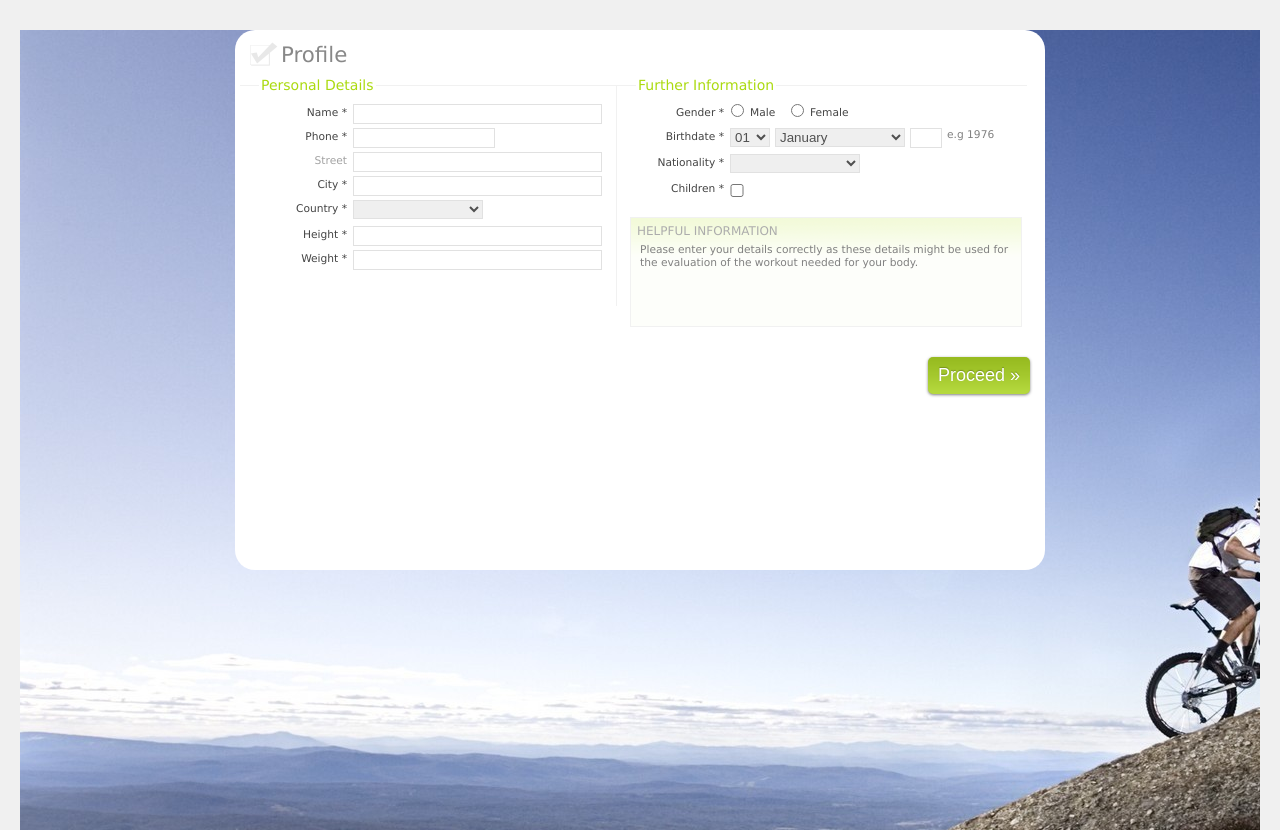
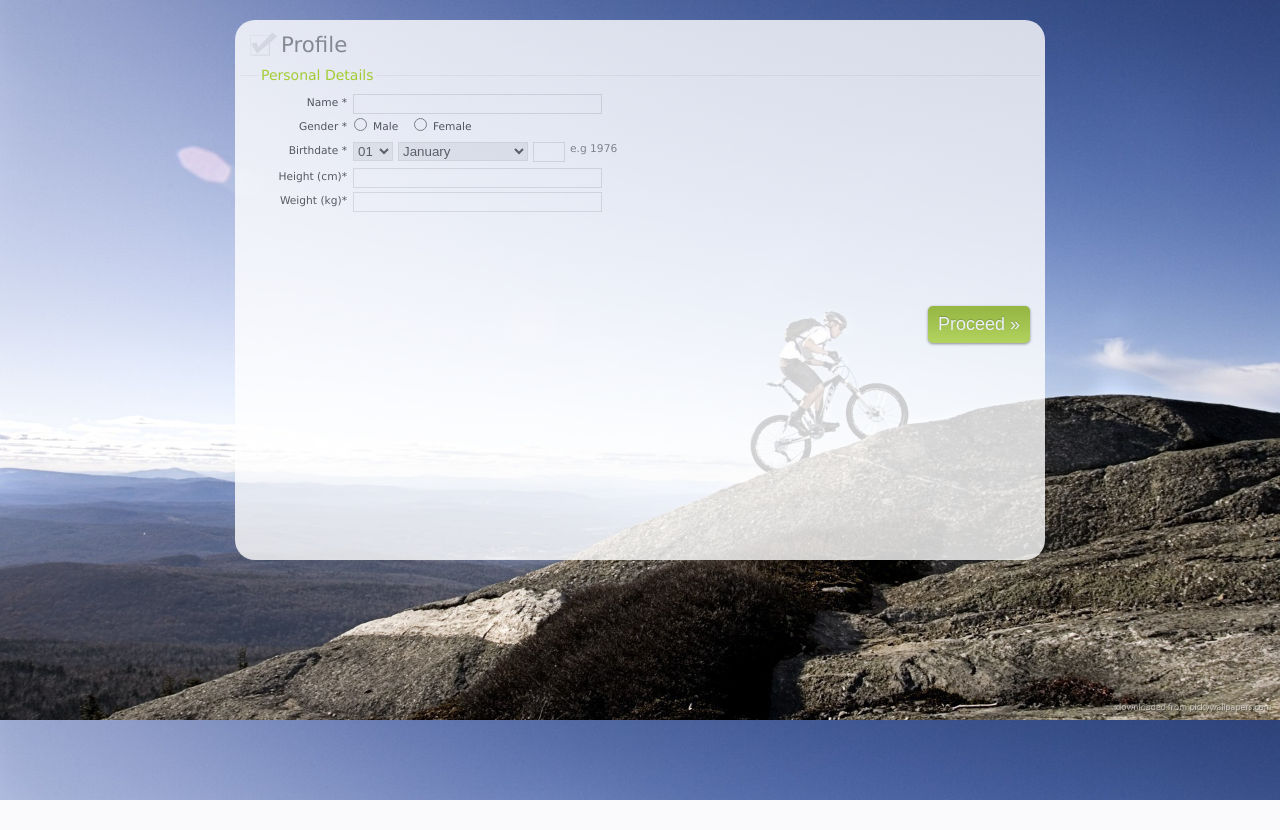
Before and after one commit to WilsonZheng/uoacalendar-examples, a PHP site: page /Profile.html in a window 1280 px wide. After the commit the page ends 800 px from the top, so only its background shows below. Run offline with PHP 8.4, Linux system fonts and the light colour scheme.

Commit message:
Edited the css file for profile page

```diff
--- a/Profile.html
+++ b/Profile.html
@@ -19,52 +19,10 @@
             <input type="text" class="long"/>
         </p>
         <p>
-            <label>Phone *
-            </label>
-            <input type="text" maxlength="10"/>
-        </p>
-        <p>
-            <label class="optional">Street
-            </label>
-            <input type="text" class="long"/>
-        </p>
-        <p>
-            <label>City *
-            </label>
-            <input type="text" class="long"/>
-        </p>
-        <p>
-            <label>Country *
-            </label>
-            <select>
-                <option>
-                </option>
-                <option value="1">New Zealand
-                </option>
-                <option value="2">United States
-                </option>
-            </select>
-        </p>
-        <p>
-            <label>Height *
-            </label>
-            <input class="long" type="text"/>
-
-        </p>
-        <p>
-            <label>Weight *
-            </label>
-            <input class="long" type="text"/>
-        </p>
-    </fieldset>
-    <fieldset class="row3">
-        <legend>Further Information
-        </legend>
-        <p>
             <label>Gender *</label>
-            <input type="radio" value="radio"/>
+            <input type="radio" value="radio" name="radio"/>
             <label class="gender">Male</label>
-            <input type="radio" value="radio"/>
+            <input type="radio" value="radio" name="radio"/>
             <label class="gender">Female</label>
         </p>
         <p>
@@ -163,23 +121,16 @@
             <input class="year" type="text" size="4" maxlength="4"/>e.g 1976
         </p>
         <p>
-            <label>Nationality *
+            <label>Height (cm)*
             </label>
-            <select>
-                <option value="0">
-                </option>
-                <option value="1">United States
-                </option>
-            </select>
+            <input class="long" type="text"/>
+
         </p>
         <p>
-            <label>Children *
+            <label>Weight (kg)*
             </label>
-            <input type="checkbox" value="" />
+            <input class="long" type="text"/>
         </p>
-        <div class="infobox"><h4>Helpful Information</h4>
-            <p>Please enter your details correctly as these details might be used for the evaluation of the workout needed for your body.</p>
-        </div>
     </fieldset>
     <div><button class="button">Proceed &raquo;</button></div>
 </form>
--- a/assets/css/default.css
+++ b/assets/css/default.css
@@ -4,19 +4,18 @@
     margin: 0;
     border: 0;
 }
-
-body, html {
+html
+{
+    background-image: url("../../images/climbing-the-mountain-on-a-bike.jpg");
+    background-size: 100% ;
+}
+body{
     color: #373C40;
     font-family: Verdana,Arial, Helvetica, sans-serif;
-    height: 100%;
-    background-color: #f0f0f0;
+    background-color: transparent;
+}
 
-    margin:10px;
-}
-body {
-    background-image: url("../../images/climbing-the-mountain-on-a-bike.jpg") ;
-    font-size: 70%;
-}
+
 p {
     padding: 7px 0 7px 0;
     font-weight: 500;
@@ -49,7 +48,8 @@ form.register{
     width:800px;
     margin: 20px auto 0px auto;
     height:530px;
-    background-color:#fff;
+    opacity: 0.80;
+    background-color: #fff;
     padding:5px;
     -moz-border-radius:20px;
     -webkit-border-radius:20px;
@@ -79,10 +79,9 @@ form.register fieldset.row1 label{
 form.register fieldset.row2
 {
     border-top:1px solid #F1F1F1;
-    border-right:1px solid #F1F1F1;
     height:220px;
     padding:5px;
-    float:left;
+    float:inherit;
 }
 form.register fieldset.row3
 {
@@ -109,7 +108,7 @@ form.register .infobox{
     width:380px;
     height:98px;
     font-size:9px;
-    background: #FDFEFA url(../img/bg_infobox.gif) repeat-x top left;
+    background: #FDFEFA url:"(/img/bg_infobox.gif)" repeat-x top left;
 }
 form.register legend
 {
```
